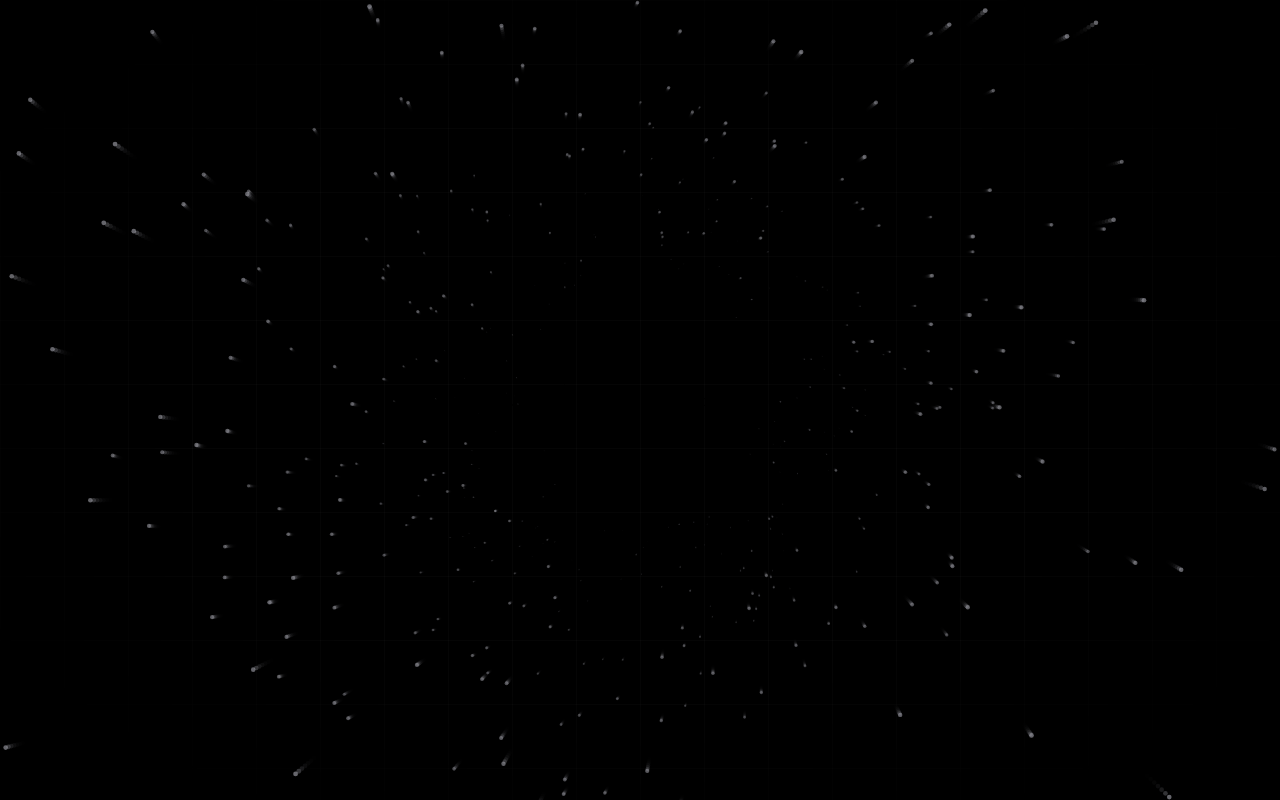
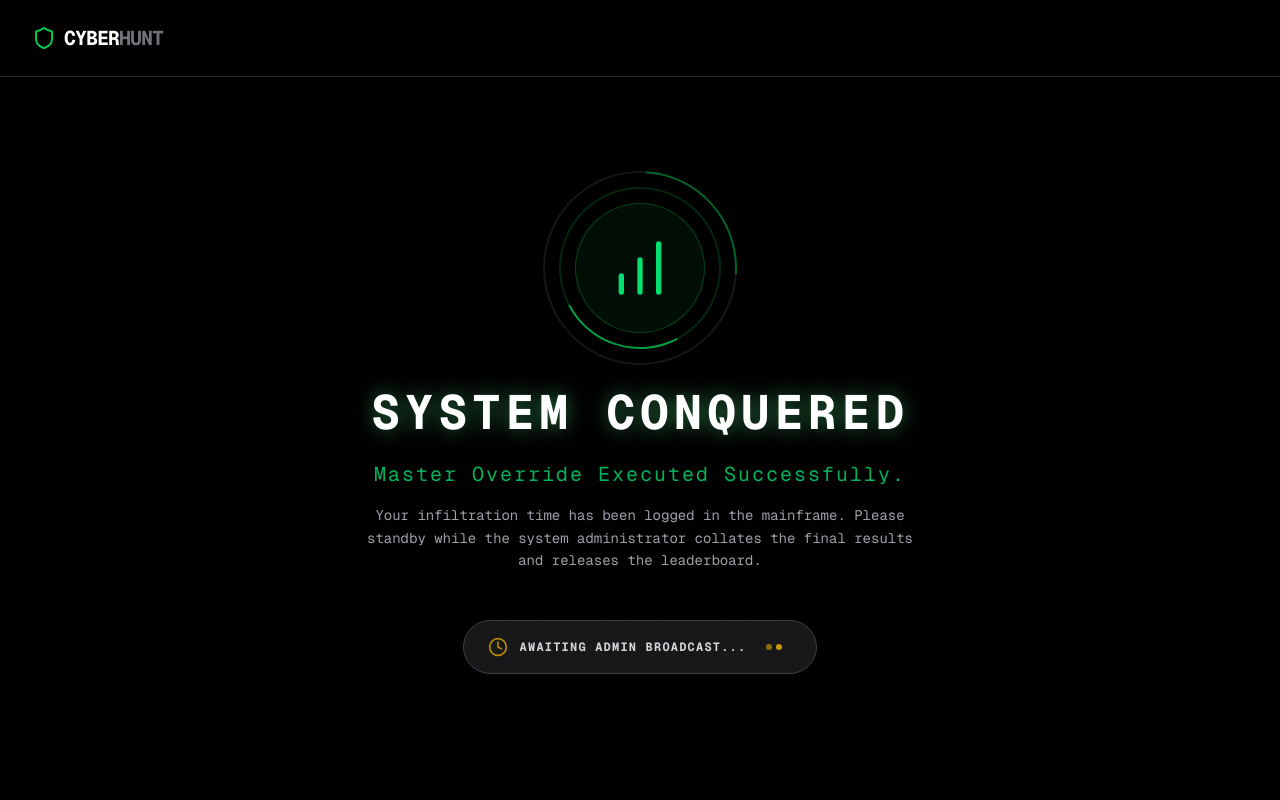
Before and after one commit to ajaykumarsk2292005-pixel/cyber-, a Next.js app: page /leaderboard-wait in a window 1280 px wide. Before the commit this address had no page. Built offline with nearby package versions, Linux system fonts and the light colour scheme.

Commit message:
Add suitcase and glowing tesseract animation leading to leaderboard wait page

```diff
--- /dev/null
+++ b/src/app/leaderboard-wait/page.tsx
@@ -0,0 +1,91 @@
+"use client";
+
+import { motion } from "framer-motion";
+import { Shield, Clock, BarChart } from "lucide-react";
+import Link from "next/link";
+import { useEffect, useState } from "react";
+
+export default function LeaderboardWaitPage() {
+  const [team, setTeam] = useState<{ teamAlias: string; college: string } | null>(null);
+
+  useEffect(() => {
+    const saved = localStorage.getItem("cyberhunt_team");
+    if (saved) {
+      setTeam(JSON.parse(saved));
+    }
+  }, []);
+
+  return (
+    <div className="min-h-screen bg-black text-white font-mono flex flex-col relative overflow-hidden">
+      {/* Background Matrix/Grid effect */}
+      <div className="absolute inset-0 bg-[linear-gradient(rgba(0,255,0,0.05)_1px,transparent_1px),linear-gradient(90deg,rgba(0,255,0,0.05)_1px,transparent_1px)] bg-[size:30px_30px] opacity-20" />
+
+      {/* Navbar */}
+      <nav className="relative z-10 flex items-center justify-between px-8 py-6 w-full border-b border-zinc-800 bg-black/80 backdrop-blur-md">
+        <Link href="/">
+          <div className="flex items-center gap-2 font-bold text-xl tracking-tighter">
+            <Shield className="w-6 h-6 text-green-500" />
+            <span>CYBER<span className="text-zinc-500">HUNT</span></span>
+          </div>
+        </Link>
+        {team && (
+          <div className="flex items-center gap-4 text-xs font-mono border border-zinc-800 px-4 py-2 bg-zinc-900/50">
+            <span className="text-zinc-500 uppercase">Active Team</span>
+            <span className="font-bold text-green-400">{team.teamAlias}</span>
+          </div>
+        )}
+      </nav>
+
+      <main className="relative z-10 flex-1 flex flex-col items-center justify-center p-8 text-center">
+        <motion.div
+          initial={{ opacity: 0, scale: 0.9 }}
+          animate={{ opacity: 1, scale: 1 }}
+          transition={{ duration: 0.8 }}
+          className="max-w-3xl w-full"
+        >
+          <div className="mb-12 relative inline-block">
+            <motion.div
+              animate={{ rotate: 360 }}
+              transition={{ duration: 10, repeat: Infinity, ease: "linear" }}
+              className="absolute -inset-4 border-2 border-green-500/20 rounded-full border-t-green-500/80"
+            />
+            <motion.div
+              animate={{ rotate: -360 }}
+              transition={{ duration: 15, repeat: Infinity, ease: "linear" }}
+              className="absolute -inset-8 border-2 border-zinc-500/20 rounded-full border-b-green-500/50"
+            />
+            <div className="bg-green-950/30 p-8 rounded-full border border-green-500/30 backdrop-blur-sm">
+              <BarChart className="w-16 h-16 text-green-400" />
+            </div>
+          </div>
+
+          <h1 className="text-4xl md:text-5xl font-bold uppercase tracking-widest text-white mb-6 drop-shadow-[0_0_10px_rgba(74,222,128,0.5)]">
+            SYSTEM CONQUERED
+          </h1>
+
+          <div className="space-y-4 mb-12">
+            <p className="text-green-400/80 text-lg md:text-xl tracking-widest">
+              Master Override Executed Successfully.
+            </p>
+            <p className="text-zinc-400 text-sm max-w-xl mx-auto leading-relaxed">
+              Your infiltration time has been logged in the mainframe.
+              Please standby while the system administrator collates the final results and releases the leaderboard.
+            </p>
+          </div>
+
+          <div className="inline-flex items-center gap-3 bg-zinc-900 border border-zinc-700 px-6 py-4 rounded-full shadow-[0_0_20px_rgba(0,0,0,0.5)]">
+            <Clock className="w-5 h-5 text-yellow-500 animate-pulse" />
+            <span className="text-xs uppercase tracking-widest text-zinc-300 font-bold">
+              Awaiting Admin Broadcast...
+            </span>
+            <div className="flex gap-1 ml-2">
+              <motion.div animate={{ opacity: [0, 1, 0] }} transition={{ repeat: Infinity, duration: 1.5, delay: 0 }} className="w-1.5 h-1.5 bg-yellow-500 rounded-full" />
+              <motion.div animate={{ opacity: [0, 1, 0] }} transition={{ repeat: Infinity, duration: 1.5, delay: 0.5 }} className="w-1.5 h-1.5 bg-yellow-500 rounded-full" />
+              <motion.div animate={{ opacity: [0, 1, 0] }} transition={{ repeat: Infinity, duration: 1.5, delay: 1 }} className="w-1.5 h-1.5 bg-yellow-500 rounded-full" />
+            </div>
+          </div>
+        </motion.div>
+      </main>
+    </div>
+  );
+}
--- a/src/app/session/4/page.tsx
+++ b/src/app/session/4/page.tsx
@@ -118,23 +118,81 @@ export default function SessionFourFinale() {
 
   if (isSuccess) {
     return (
-      <div className="min-h-screen bg-black text-green-500 font-mono flex flex-col items-center justify-center p-8 relative overflow-hidden">
-        <div className="absolute inset-0 bg-[url('https://cdn.pixabay.com/photo/2016/11/22/19/25/binary-1850125_1280.jpg')] opacity-10 bg-cover bg-center mix-blend-overlay"></div>
+      <div className="min-h-screen bg-black flex items-center justify-center relative overflow-hidden" style={{ perspective: '1500px' }}>
+
+        {/* The Suitcase */}
         <motion.div
-          initial={{ scale: 0.8, opacity: 0 }}
-          animate={{ scale: 1, opacity: 1 }}
-          transition={{ type: "spring", bounce: 0.5 }}
-          className="text-center relative z-10 p-12 border border-green-500/50 bg-green-950/20 backdrop-blur-sm max-w-2xl"
+          initial={{ y: 200, opacity: 0, rotateX: 20 }}
+          animate={{ y: 0, opacity: 1, rotateX: 10 }}
+          transition={{ duration: 1.5, ease: "easeOut" }}
+          className="relative w-64 h-48 sm:w-80 sm:h-56 z-20"
+          style={{ transformStyle: 'preserve-3d' }}
         >
-          <CheckCircle2 className="w-24 h-24 mx-auto text-green-400 mb-6 drop-shadow-[0_0_15px_rgba(74,222,128,0.5)]" />
-          <h1 className="text-5xl font-bold uppercase tracking-widest mb-6 drop-shadow-[0_0_10px_rgba(74,222,128,0.5)]">System Conquered</h1>
-          <p className="text-lg text-green-300/80 mb-8 leading-relaxed">
-            Congratulations, Team {team?.teamAlias}. You have successfully executed the master override and gained full control of the network.
-          </p>
-          <div className="inline-block border border-green-500/30 bg-black px-8 py-4 text-xs tracking-[0.3em] text-green-500/70">
-            TIME OF BREACH: {new Date().toLocaleTimeString()}
+          {/* Bottom Half of Suitcase */}
+          <div className="absolute inset-0 bg-zinc-800 border-2 border-zinc-700 rounded-lg shadow-2xl flex items-center justify-center z-10" style={{ transform: 'translateZ(-10px)' }}>
+
+            {/* The Tesseract */}
+            <motion.div
+              initial={{ y: 0, scale: 0.5, opacity: 0 }}
+              animate={{
+                y: [0, -100, -200, -250],
+                scale: [0.5, 1, 2, 50],
+                rotateX: [0, 180, 360, 720],
+                rotateY: [0, 180, 360, 720],
+                opacity: [0, 1, 1, 1],
+                filter: ["brightness(1)", "brightness(2)", "brightness(5)", "brightness(20)"]
+              }}
+              transition={{
+                duration: 6,
+                times: [0, 0.4, 0.8, 1],
+                ease: "easeInOut",
+                delay: 2 // Wait for suitcase to open
+              }}
+              onAnimationComplete={() => router.push('/leaderboard-wait')}
+              className="absolute z-20 w-16 h-16 bg-blue-500/80 border-2 border-cyan-300 shadow-[0_0_50px_rgba(59,130,246,1)]"
+              style={{ transformStyle: 'preserve-3d' }}
+            >
+              {/* Inner glowing core of tesseract */}
+              <div className="absolute inset-2 bg-white/50 border border-white shadow-[0_0_20px_#fff] animate-pulse"></div>
+            </motion.div>
+
           </div>
+
+          {/* Top Half of Suitcase (Lid) */}
+          <motion.div
+            initial={{ rotateX: 0 }}
+            animate={{ rotateX: 115 }}
+            transition={{ duration: 2, delay: 1, ease: "easeInOut" }}
+            className="absolute inset-0 bg-zinc-700 border-2 border-zinc-600 rounded-lg origin-bottom z-30 flex items-start justify-center"
+            style={{ backfaceVisibility: 'hidden' }}
+          >
+            {/* Suitcase Handle */}
+            <div className="w-16 h-4 border-2 border-zinc-500 rounded-t-md -mt-4 bg-zinc-800"></div>
+
+            {/* Suitcase Latches */}
+            <div className="absolute top-0 left-8 w-4 h-6 bg-zinc-900 border border-zinc-500 -mt-2 rounded-sm"></div>
+            <div className="absolute top-0 right-8 w-4 h-6 bg-zinc-900 border border-zinc-500 -mt-2 rounded-sm"></div>
+          </motion.div>
         </motion.div>
+
+        {/* The White Blast Overlay */}
+        <motion.div
+          initial={{ opacity: 0 }}
+          animate={{ opacity: 1 }}
+          transition={{ duration: 1.5, delay: 6 }}
+          className="absolute inset-0 bg-white z-50 pointer-events-none"
+        ></motion.div>
+
+        <div className="absolute bottom-10 left-0 right-0 text-center z-10">
+          <motion.p
+            initial={{ opacity: 0 }}
+            animate={{ opacity: [0, 1, 0] }}
+            transition={{ duration: 2, delay: 0.5 }}
+            className="text-green-500 font-mono text-sm tracking-widest uppercase"
+          >
+            Access Granted. Opening Secure Container...
+          </motion.p>
+        </div>
       </div>
     );
   }
```
